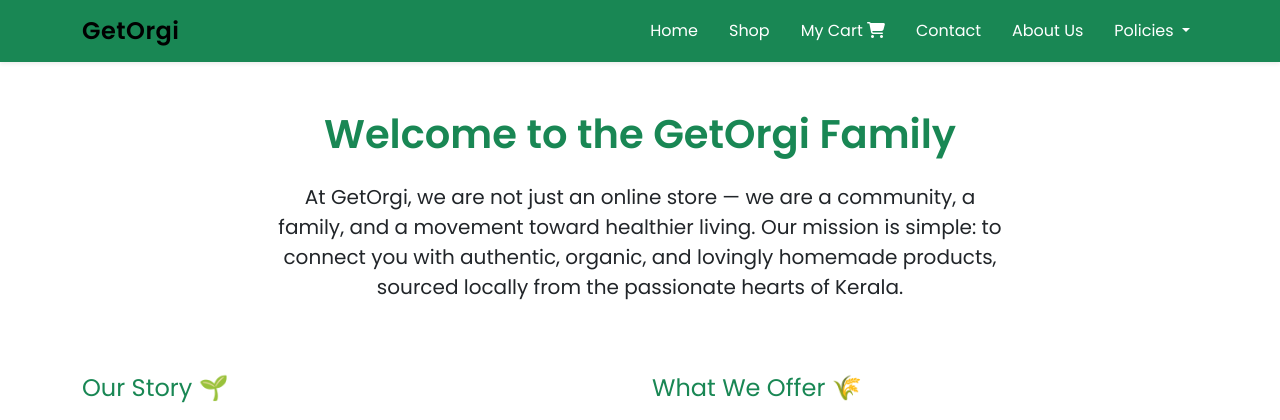
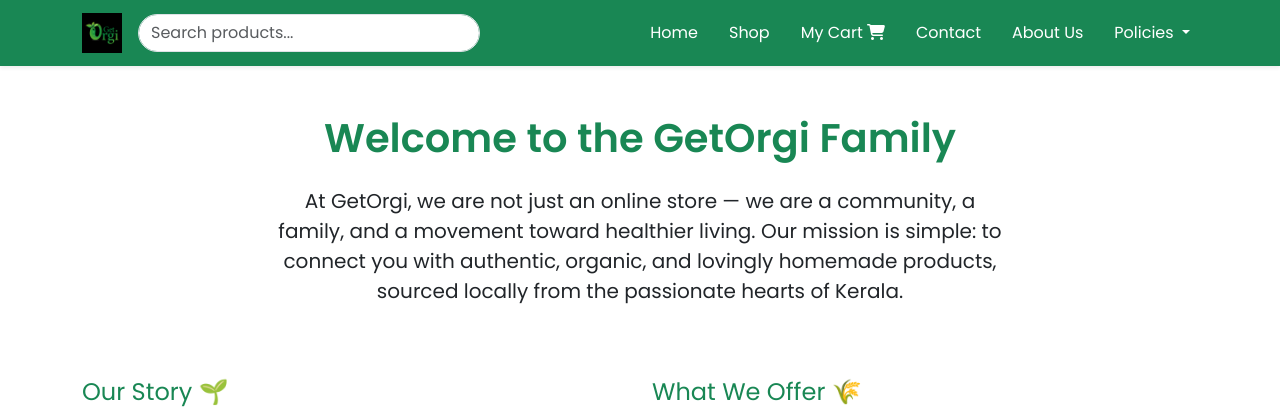
Before and after one commit to Achujozef/GetOrgi, a Django app: page /about-us/ in a window 1280 px wide. Shown: the top 420 px of the page. Run offline with Django 5.2, Linux system fonts and the light colour scheme.

Commit message:
Search implemented

```diff
--- a/core/views.py
+++ b/core/views.py
@@ -19,6 +19,10 @@
 def landing_page(request):
     categories = Category.objects.all()
     products = Product.objects.all()
+
+    search_query = request.GET.get('q', '')
+    if search_query:
+        products = products.filter(name__icontains=search_query) | products.filter(description__icontains=search_query)
 
     cart_quantities = {}
 
--- a/templates/base.html
+++ b/templates/base.html
@@ -139,6 +139,9 @@
             .whatsapp-text {
                 max-width: 150px;
             }
+            .form-control {
+              search-bar: 0 !important;
+            }
         }
 
         /* Footer Styling */
@@ -157,6 +160,10 @@
         footer a:hover {
             text-decoration: underline;
         }
+      .navbar .form-control {
+          border-radius: 20px;
+      }
+
     </style>
 </head>
 <body>
@@ -166,7 +173,15 @@
         <!-- Navbar -->
         <nav class="navbar navbar-expand-lg sticky-top shadow-sm">
             <div class="container">
-              <a class="navbar-brand" href="/">GetOrgi</a>
+              <a class="navbar-brand d-flex align-items-center" href="/">
+                <img src="static/getorgilogo.jpg" alt="Get Orgi Logo" height="40">
+              </a>
+              <!-- Navbar Search Box -->
+              <form class="d-flex ms-auto search-bar" method="get" action="{% url 'landing' %}">
+                <input class="form-control me-2" type="search" name="q" placeholder="Search products..." aria-label="Search" value="{{ request.GET.q }}">
+              </form>
+
+
               <button class="navbar-toggler" type="button" data-bs-toggle="collapse" data-bs-target="#navbarNav"
               aria-controls="navbarNav" aria-expanded="false" aria-label="Toggle navigation">
               <i class="fa fa-bars text-white"></i>
```
Also changed, not shown: static/getorgilogo.jpg (added).
